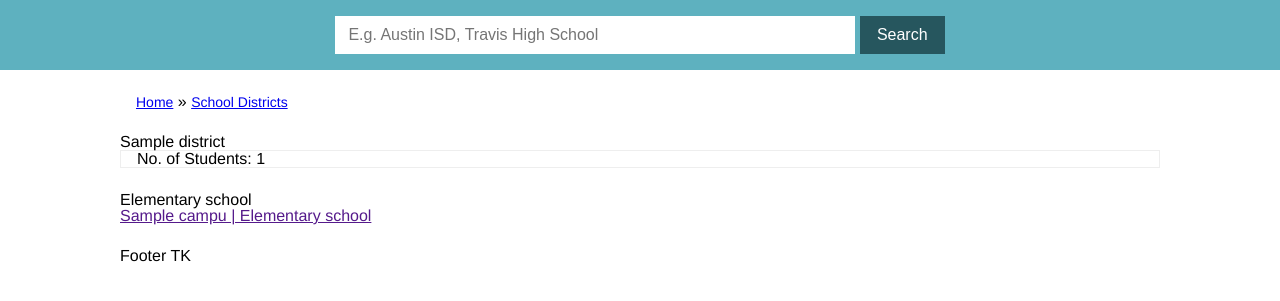
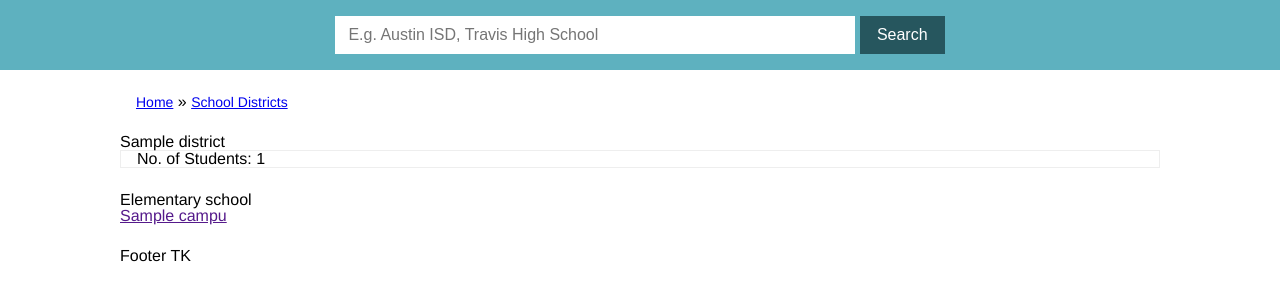
Before and after one commit to texastribune/scuole, a Django app: a page that uses scuole/templates/districts/district_detail.html in a window 1280 px wide. Shown: the part 96-397 px from the top of the page. Run offline with Django 3.2, Linux system fonts and the light colour scheme; tables that the repository leaves empty hold one stand-in row (values such as "Sample post"); style sheets or scripts are compiled from the project's sources.

Commit message:
Do not need to repeat school type if we have a header

```diff
--- a/scuole/templates/districts/district_detail.html
+++ b/scuole/templates/districts/district_detail.html
@@ -22,7 +22,7 @@
   <li>{{ campus.grouper }}</li>
   <ul>
     {% for school in campus.list %}
-    <li><a href="{{ campus.get_absolute_url }}">{{ school.name }} | {{ school.get_school_type_display }}</a></li>
+    <li><a href="{{ campus.get_absolute_url }}">{{ school.name }}</a></li>
     {% endfor %}
   </ul>
 {% endfor %}
```
